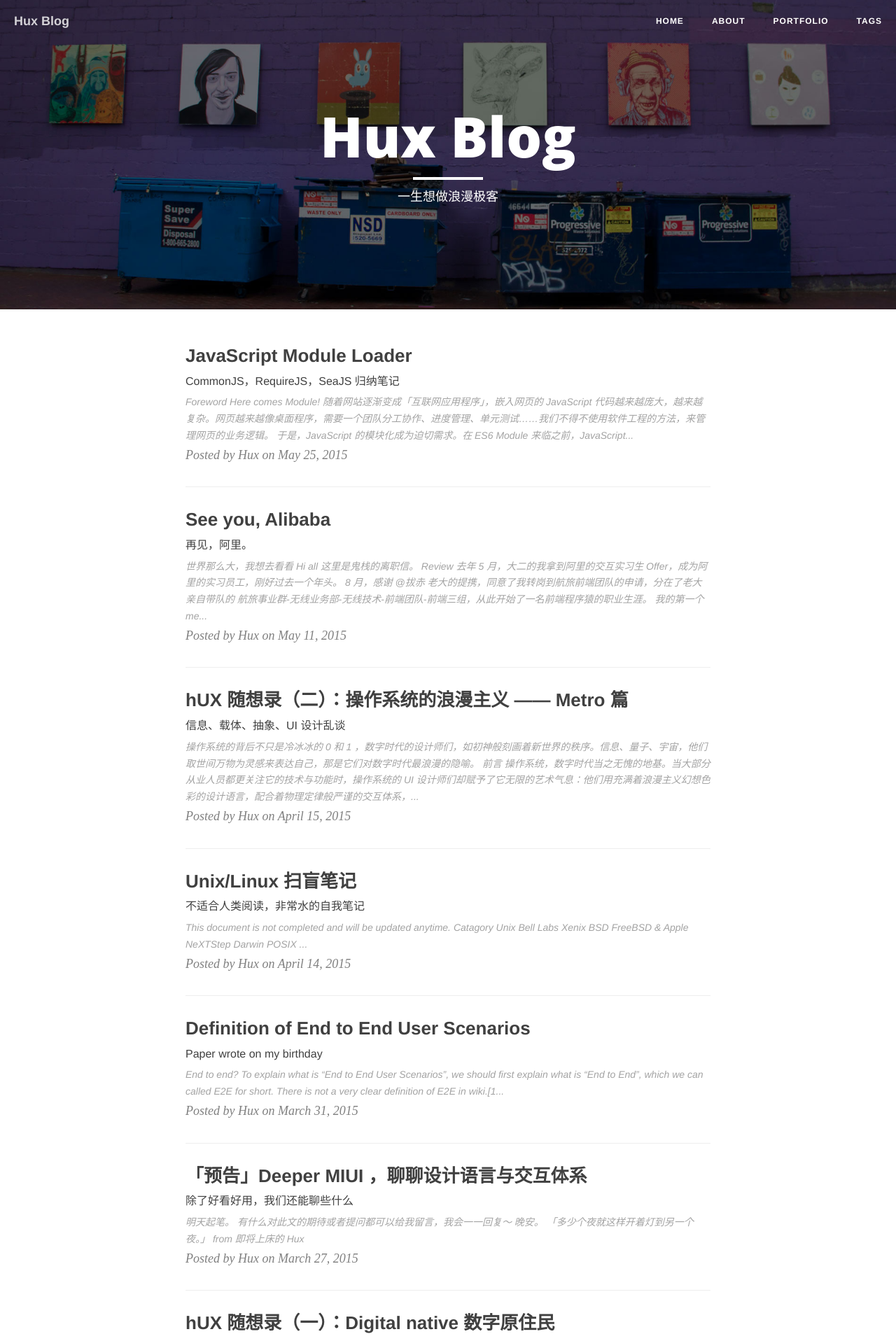
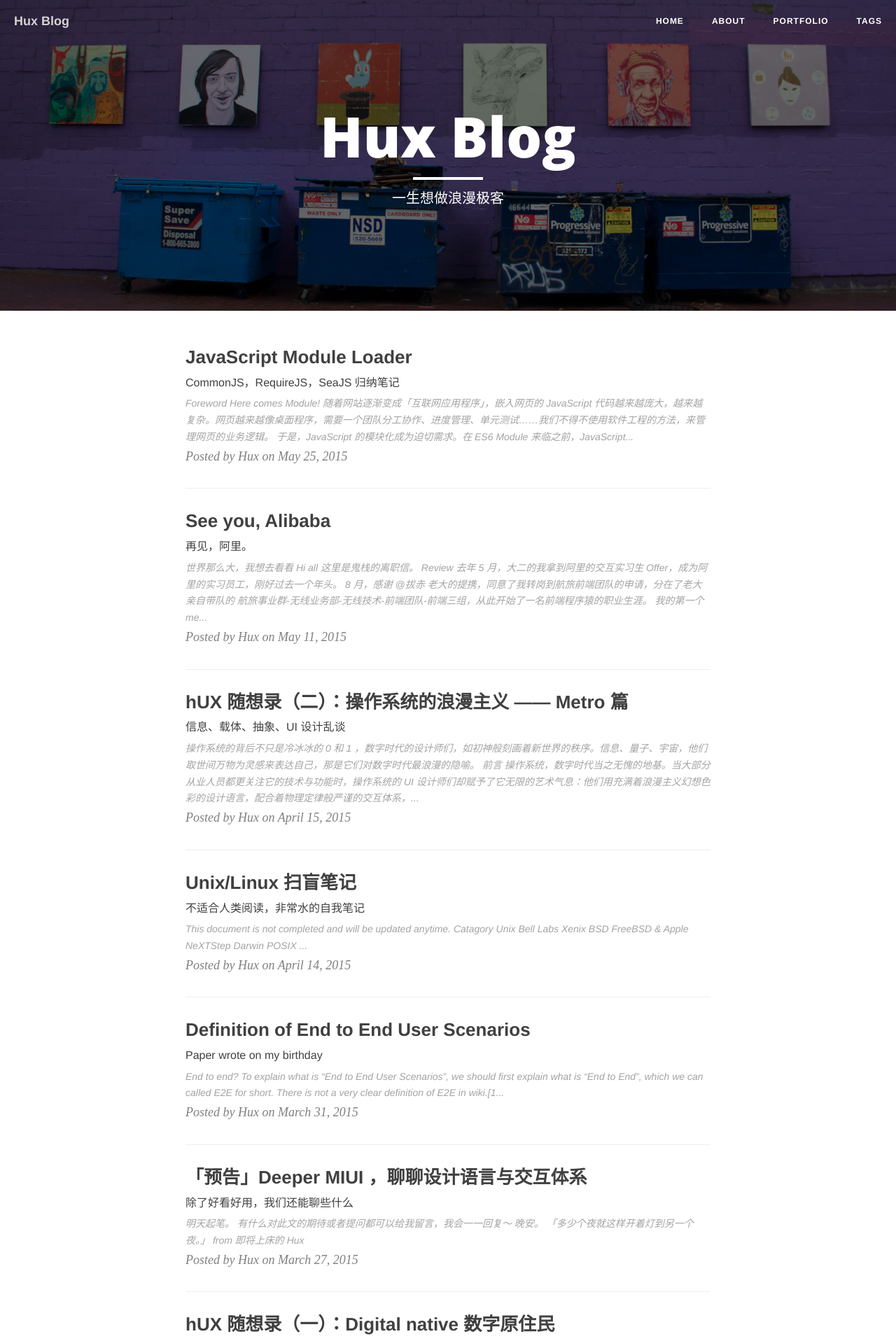
Before and after one commit to q97236143/Huxproh, a Jekyll site: the page built from index.html, in a window 1280 px wide. Shown: the top 1916 px of the page at 70% size. Built offline with Jekyll 4.4.1, drawn with Linux system fonts in a browser that asks for light colours; nearby versions of some CDN libraries; the list of posts is cut into pages by our own code; comment, search, counter and statistics services are not loaded.

Commit message:
increase h4 font-size

```diff
--- a/css/hux-blog.css
+++ b/css/hux-blog.css
@@ -21,6 +21,9 @@ h6 {
 }
 h1 {
   font-family: 'Open Sans', 'Helvetica Neue', Helvetica, Arial, sans-serif;
+}
+h4 {
+  font-size: 20px;
 }
 a {
   color: #404040;
@@ -221,7 +224,7 @@ hr.small {
 .intro-header .page-heading .subheading {
   font-family: "Helvetica Neue", Arial, "Hiragino Sans GB", "STHeiti", "Microsoft YaHei", "WenQuanYi Micro Hei", SimSun, sans-serif;
   line-height: 1.7;
-  font-size: 18px;
+  font-size: 20px;
   line-height: 1.1;
   display: block;
   font-weight: 300;
--- a/less/hux-blog.less
+++ b/less/hux-blog.less
@@ -32,7 +32,9 @@ h6 {
 h1{
   font-family: 'Open Sans', 'Helvetica Neue', Helvetica, Arial, sans-serif;
 }
-
+h4{
+    font-size: 20px;
+}
 a {
 	color: @gray-dark;
 	&:hover,
```
Also changed, not shown: css/hux-blog.min.css.
